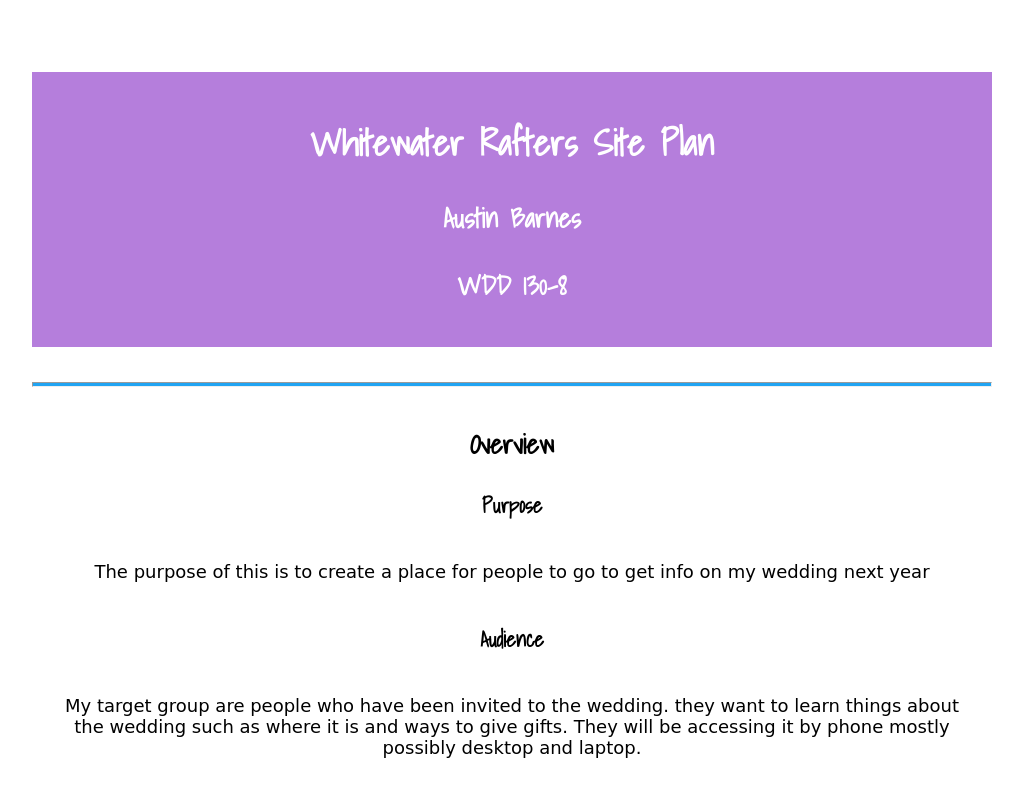
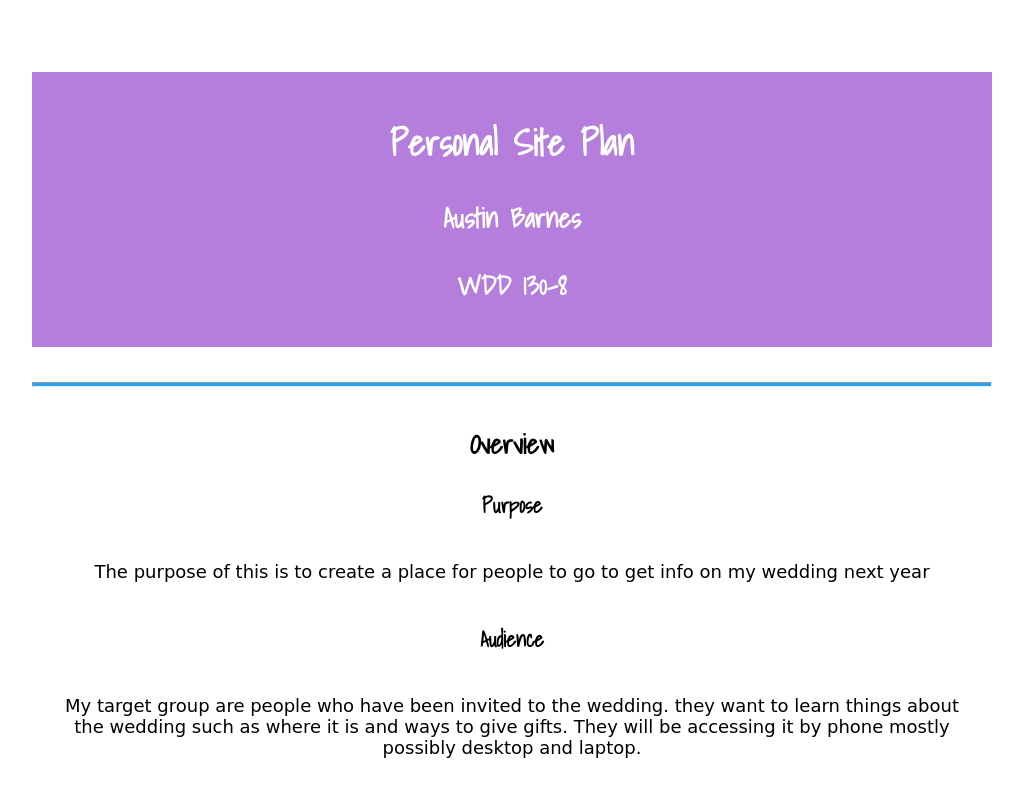
Before and after one commit to Auzfest/www, a plain HTML site: page site-plan.html in a window 1280 px wide. Shown: the top 800 px of the page, without its empty margins (128-1151 px from the left). Drawn offline with Linux system fonts and the light colour scheme.

Commit message:
fix title of site plan :(

```diff
--- a/site-plan.html
+++ b/site-plan.html
@@ -9,7 +9,7 @@
 
 <body>
   <header>
-    <h1>Whitewater Rafters Site Plan</h1>
+    <h1>Personal Site Plan</h1>
     <h2>Austin Barnes</h2>
     <h2>WDD 130-8</h2>
     <!-- In the header above, add the name of your site, your name and class number. For example if you are in section 3 you would put WDD 130-03 -->
```
